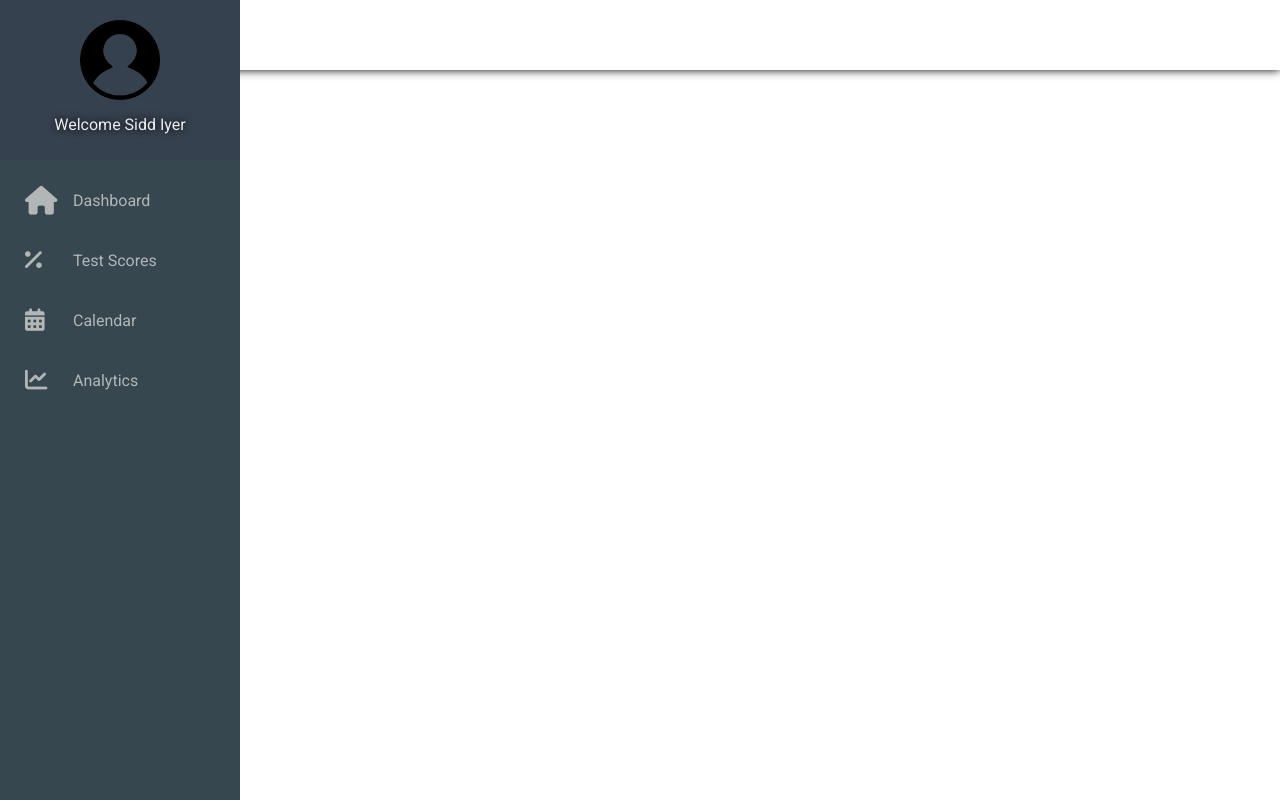
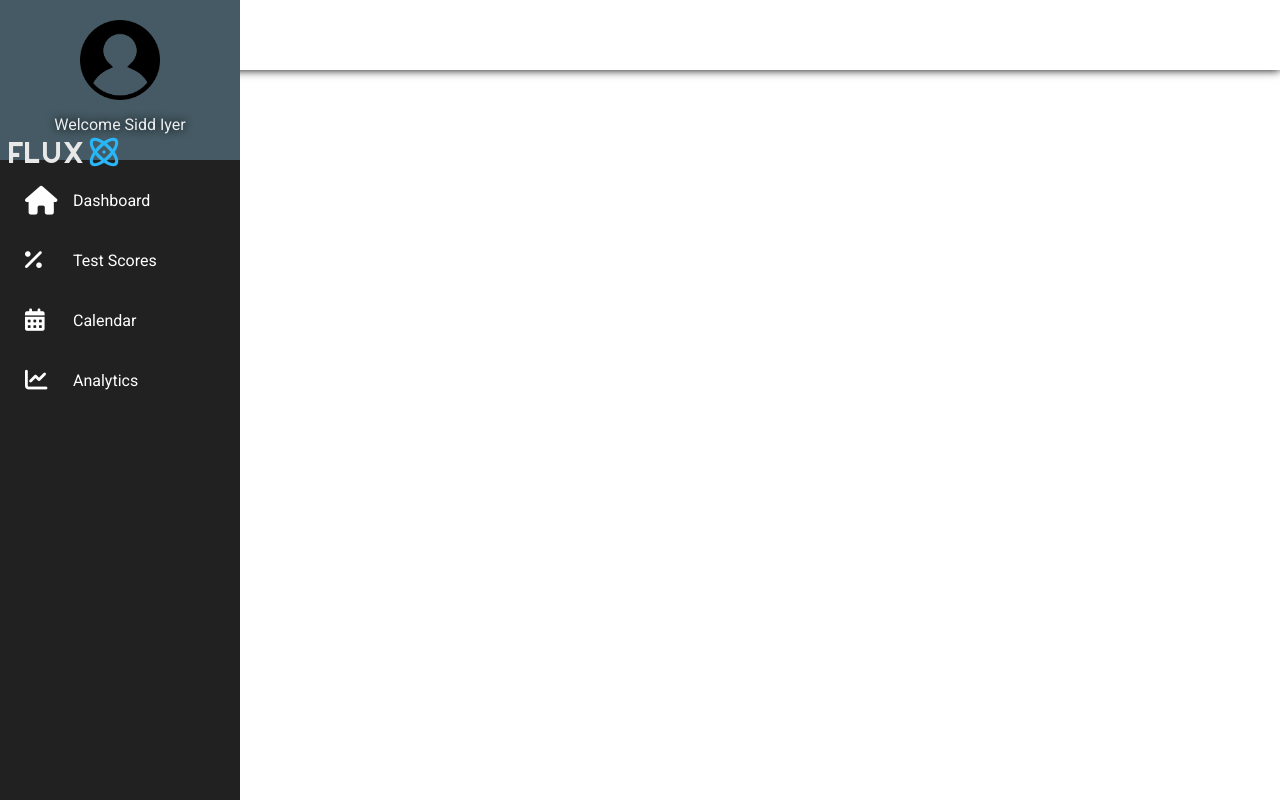
Before and after one commit to sahilmorchi/flux-planner, a plain HTML site: page newpage.html in a window 1280 px wide. Drawn offline with Linux system fonts and the light colour scheme.

Commit message:
added image

```diff
--- a/newpage.html
+++ b/newpage.html
@@ -11,6 +11,7 @@
             <div class="profile">
                 <img class="pic" src="images/user2.png">
                 <div class="desc">Welcome <span class="name">Sidd Iyer</span></div>
+                <img src="images/fluxlogo.png">
             </div>
             <div class="navigation">
                 <table class="navTable">
--- a/styletest.css
+++ b/styletest.css
@@ -16,7 +16,7 @@ body {
     position: fixed;
     height: 100%;
     width: 240;
-    background-color: #37474f;
+    background-color: #212121;
     z-index: 1000;
     overflow: auto;
 }
@@ -25,7 +25,7 @@ body {
     height: 160;
     width: 100%;
     padding: 0;
-    background-color: #36414f;
+    background-color: #455A64 ;
 }
 .profile .pic {
     position: relative;
@@ -73,7 +73,7 @@ body {
     border-collapse: collapse;
 }
 .navTable tr {
-    color: #b3b6b7;
+    color: #FFF;
     cursor: pointer;
     height: 60;
     transition: background-color .2s, color .2s;
@@ -87,7 +87,7 @@ body {
     padding-left: 25;
 }
 .navTable tr:hover {
-    background-color: white;
+    background-color: #03A9F4;
     color: #37474F;
 }
 
```
Also changed, not shown: images/fluxlogo.png (added).
